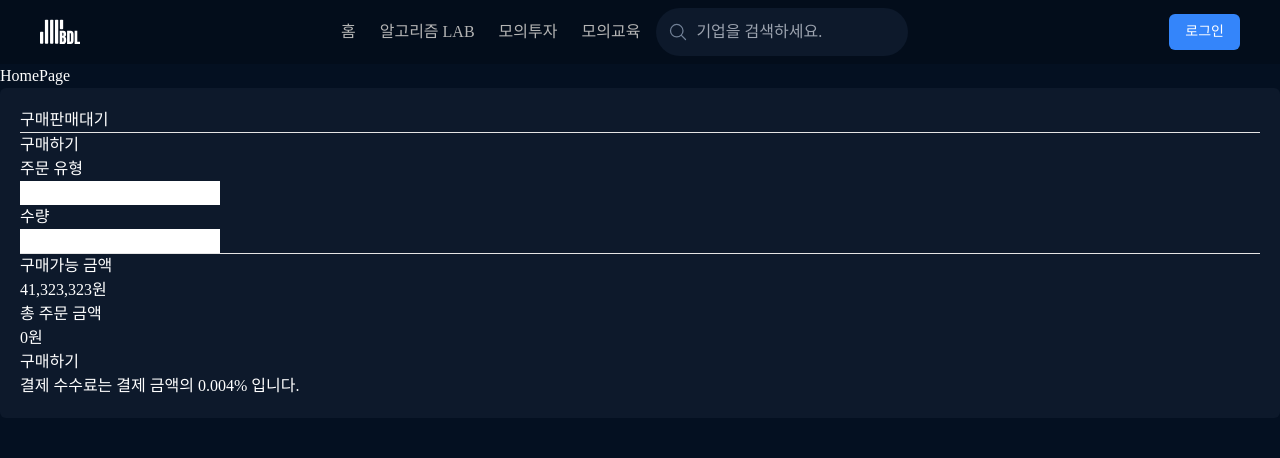
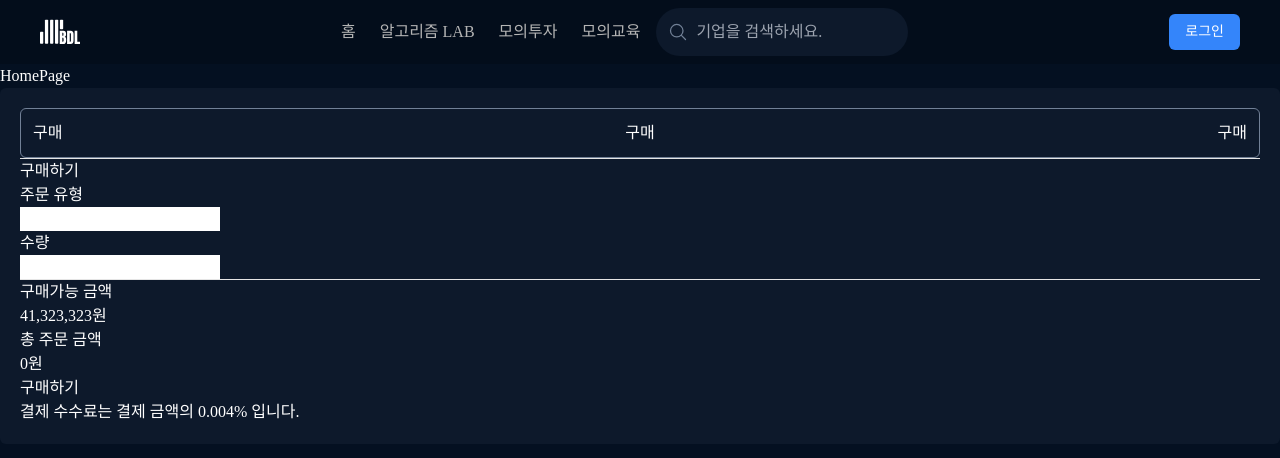
Before and after one commit to dnwnsrb11/BDL-frontend, a React (Vite) app: page / in a window 1280 px wide. Shown: the top 458 px of the page. Built offline with nearby package versions, Linux system fonts and the light colour scheme; a web font is replaced by a local one.

Commit message:
feat:스타일링 및 구조화

```diff
--- a/src/components/mockInvestment/orderStatus/order-status-category.tsx
+++ b/src/components/mockInvestment/orderStatus/order-status-category.tsx
@@ -1,10 +1,16 @@
 export const OrderStatusCategory = () => {
   return (
-    <div>
-      <div>
-        <button>구매</button>
-        <button>판매</button>
-        <button>대기</button>
+    <div className="rounded-md border border-border-color p-3">
+      <div className="flex justify-between">
+        <div>
+          <button>구매</button>
+        </div>
+        <div>
+          <button>구매</button>
+        </div>
+        <div>
+          <button>구매</button>
+        </div>
       </div>
     </div>
   );
```
